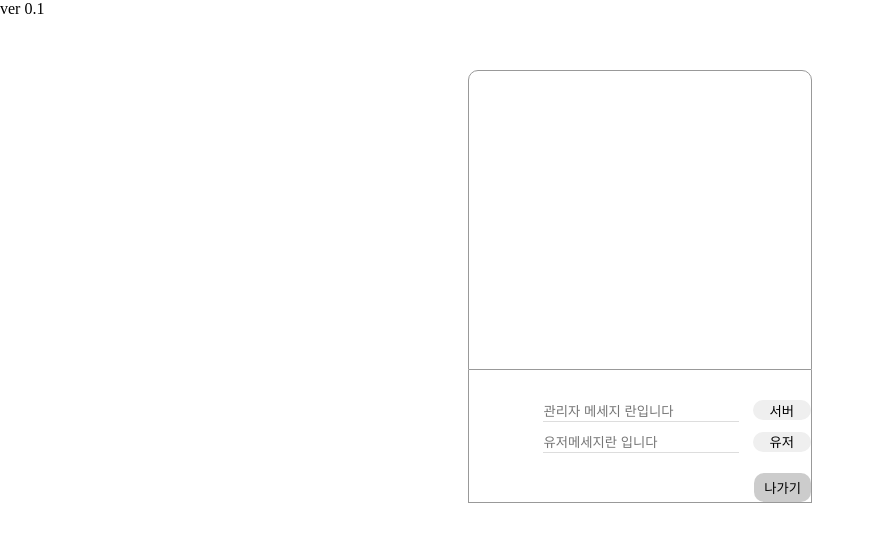
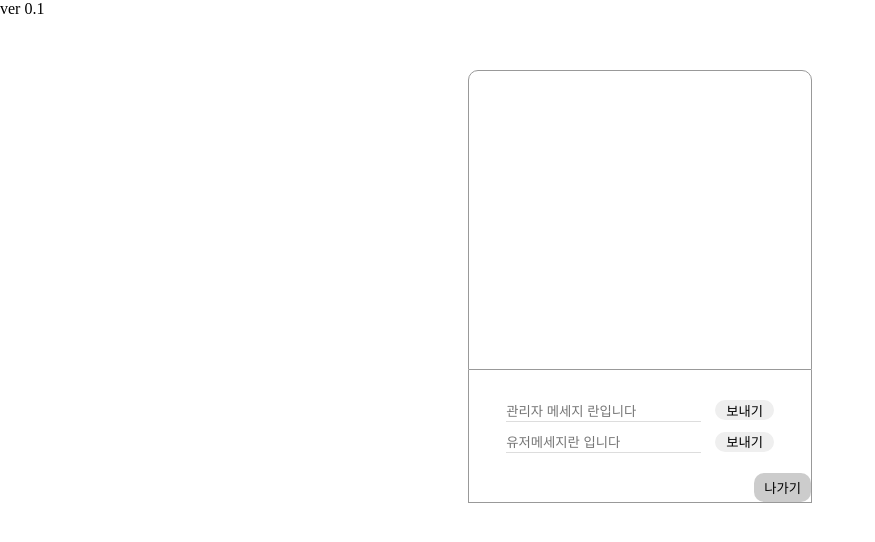
Before and after one commit to pia9322/test_socket_01, a website: page index.html in a window 1280 px wide. Shown: the whole page, without its empty margins (0-875 px from the left). Drawn offline with Linux system fonts and the light colour scheme.

Commit message:
reload
reload

```diff
--- a/index.html
+++ b/index.html
@@ -21,13 +21,13 @@
         <div class="msg_box_wrap">
             <div class="msg_box msg_server_box">
                 <input type="text" class="text_box_server" id="text_box_server" placeholder="관리자 메세지 란입니다">
-                <button id="send" onclick="msgSendserver('msg_server', '서버', text_box_server)">서버</button>
+                <button id="send" onclick="msgSendserver('msg_server', '서버', text_box_server)">보내기</button>
             </div>
 
 
             <div class="msg_box msg_user_box">
                 <input type="text" class="text_box_user" id="text_box_user" placeholder="유저메세지란 입니다">
-                <button id="send" onclick="msgSendserver('msg_usr', '유저', text_box_user)">유저</button>
+                <button id="send" onclick="msgSendserver('msg_usr', '유저', text_box_user)">보내기</button>
             </div>
 
 
@@ -114,7 +114,7 @@
 }
 
 #chat_section .msg_box_wrap .msg_box {
-  text-align: right;
+  text-align: center;
   margin: 10px 0 0;
 }
 
```
